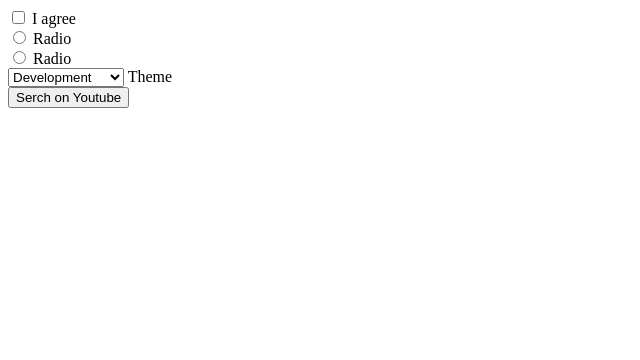
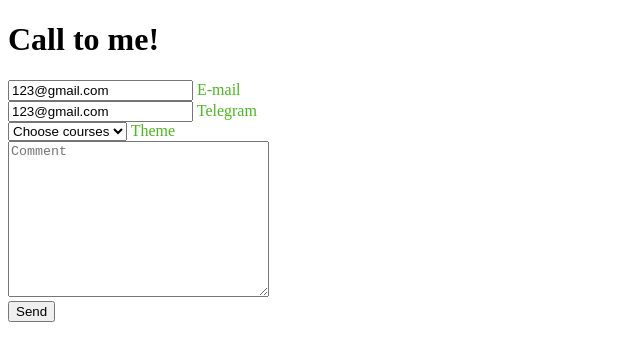
Before and after one commit to IStasovskyi93/html-test, a plain HTML site: page demo.html in a window 1280 px wide. Shown: the whole page, without its empty margins (0-640 px from the left). Drawn offline with Linux system fonts and the light colour scheme.

Commit message:
create css

```diff
--- a/demo.html
+++ b/demo.html
@@ -3,32 +3,34 @@
 <head>
     <meta charset="UTF-8">
     <meta name="viewport" content="width=device-width, initial-scale=1.0">
-    <title>Demo</title>
+    <title>Demo form</title>
+    <link rel="stylesheet" href="./styles/style.css">
 </head>
 <body>
-    <form action="#">
+    <main>
+        <h1>Call to me!</h1>
+        <form>
             <div>
-            <input type="checkbox" name="agree" id="agree" />
-            <label for="agree">I agree</label>
+                <input type="email" id="email" placeholder="E-mail" value="123@gmail.com">
+                <label for="email">E-mail</label>
             </div>
             <div>
-            <input type="radio" name="1" id="all" name="search" value="all"/>
-            <label for="all">Radio</label>
-        </div>
-        <div>
-            <input type="radio" name="2" id="you" name="search" value="youtube"/>
-            <label for="you">Radio</label>
+                <input type="text" id="telegram" placeholder="Telegram" value="123@gmail.com">
+                <label for="telegram">Telegram</label>
             </div>
             <div>
                 <select name="topic" id="topic">
-                <option value="1">All</option>
-                <optgroup label="Often topic">
-                    <option value="2">Animals</option>
-                    <option value="3" selected>Development</option>
-                </optgroup>
+                    <option value="course">Choose courses</option>
                 </select>
                 <label for="topic">Theme</label>
             </div>
-    <button type="submit">Serch on Youtube</button>
+            <div>
+                <textarea name="text" id="textarea" cols="30" rows="10" placeholder="Comment"></textarea>
+            </div>
+            <div>
+                <button>Send</button>
+            </div>
+        </form>
+    </main>
 </body>
 </html>
--- /dev/null
+++ b/styles/style.css
@@ -0,0 +1,3 @@
+label {
+    color: rgb(73, 184, 30);
+}
```
Lines whose indentation alone changed are shown as unchanged.
